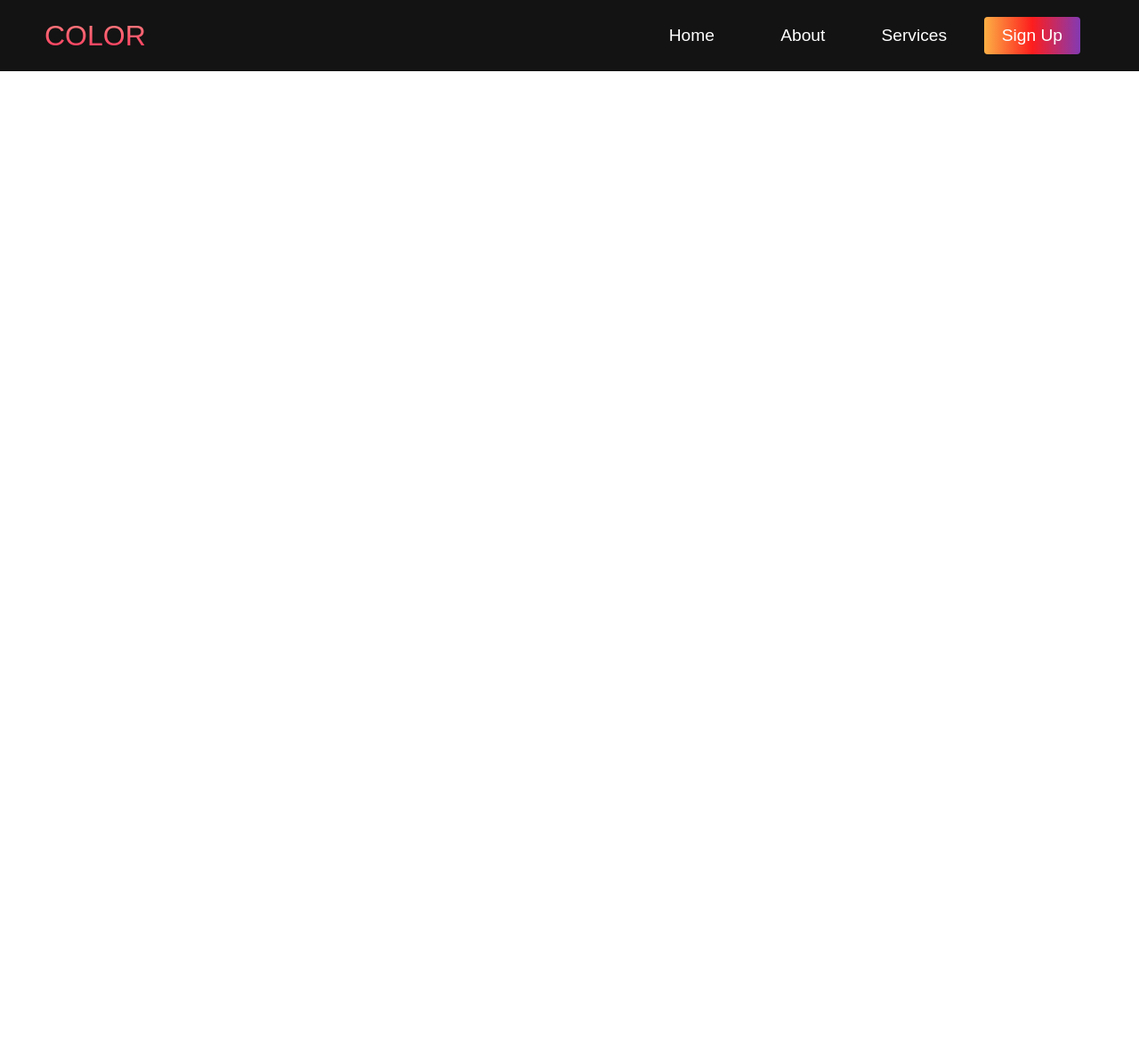
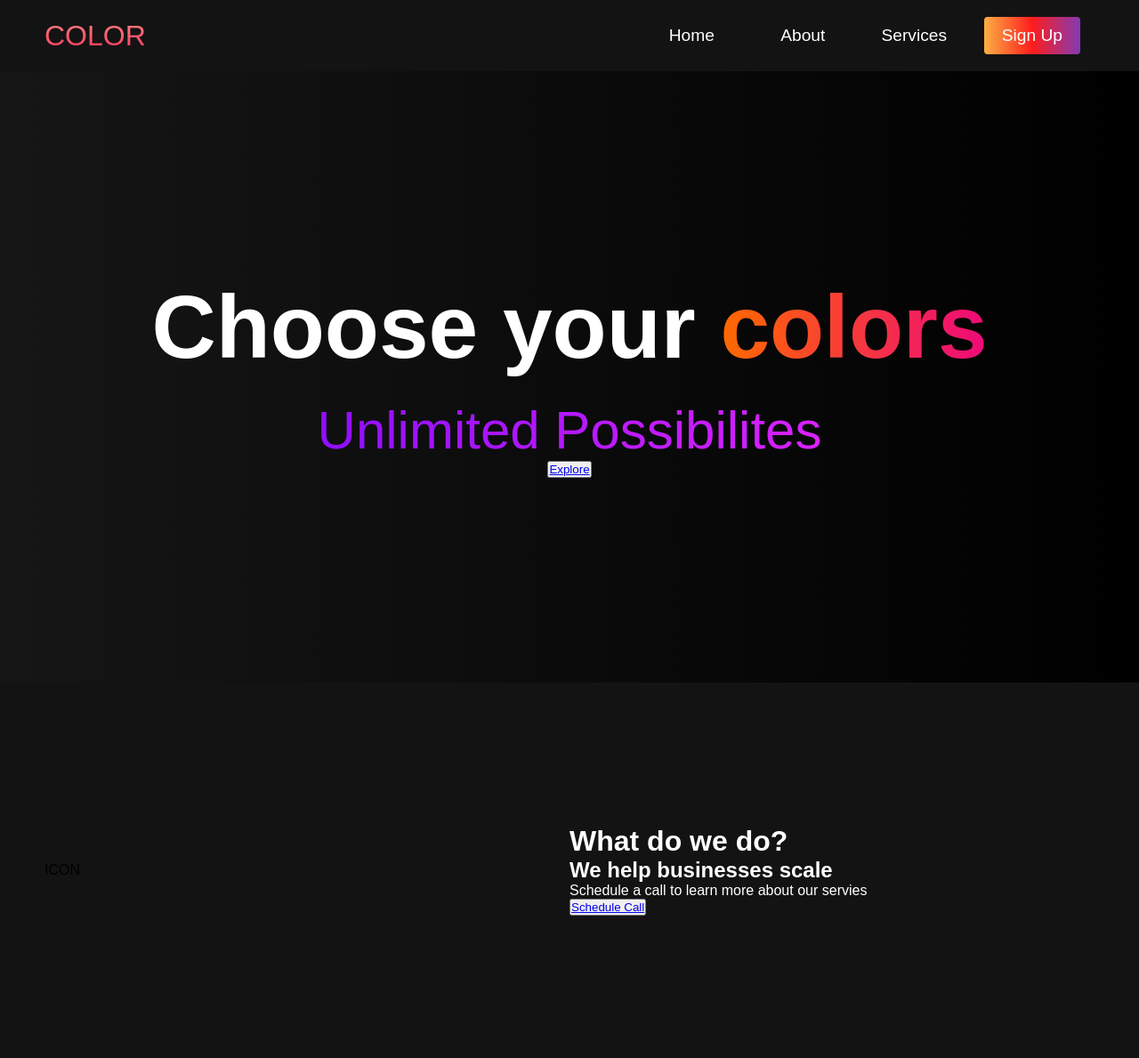
Before and after one commit to swapnil2352/Landing-Page-, a plain HTML site: page index.html in a window 1280 px wide. Shown: the whole page at 89% size. Before the commit the page ends 800 px from the top, so only its background shows below. Drawn offline with Linux system fonts and the light colour scheme.

Commit message:
Finished Hero Section

```diff
--- a/app.js
+++ b/app.js
@@ -0,0 +1,11 @@
+const menu = document.querySelector('#mobile-menu')
+const menuLinks = document.querySelector('.navbar__menu')
+
+// Display Mobile Menu
+
+const mobileMenu = ()=>{
+    menu.classList.toggle('is-active')
+    menuLinks.classList.toggle('active')
+}
+
+menu.addEventListener('click', mobileMenu);
--- a/index.html
+++ b/index.html
@@ -7,6 +7,8 @@
     <link rel="stylesheet" href="style.css">
 </head>
 <body>
+
+    <!-- Navbar -->
 
     <nav class="navbar">
         <div class="navbar__container">
@@ -32,5 +34,31 @@
             </ul>
         </div>
     </nav>
+
+
+    <!-- Hero -->
+    <div class="hero" id="home">
+        <div class="hero__container">
+            <h1 class="hero__heading">Choose your <span>colors</span></h1>
+            <p class="hero__description">Unlimited Possibilites</p>
+            <button class="main_btn"><a href="#">Explore</a></button>
+        </div>
+    </div>
+
+    <!-- About -->
+     <div class="main" id="about">
+        <div class="main__container">
+            <div class="main__img--container">
+                <div class="main__image--card">ICON</div>
+            </div>
+            <div class="main__content">
+                <h1>What do we do?</h1>
+                <h2>We help businesses scale</h2>
+                <p>Schedule a call to learn more about our servies</p>
+                <button class="main_btn"><a href="#">Schedule Call</a></button>
+            </div>
+        </div>
+     </div>
+<script src="app.js"></script>
 </body>
 </html>
--- a/style.css
+++ b/style.css
@@ -6,6 +6,7 @@
     scroll-behavior: smooth;
 }
 
+/* Navbar */
 .navbar{
     background: #131313;
     height: 80px;
@@ -192,3 +193,93 @@
         transform: translateY(-8px) rotate(-45deg);
     }
 }
+
+/* Heron */
+
+.hero{
+    background: #000000;
+    background: linear-gradient(to right, #161616, #000000);
+    padding: 200px 0;
+}
+
+.hero__container{
+    display: flex;
+    flex-direction: column;
+    justify-content: center;
+    align-items: center;
+    max-width: 1200px;
+    margin: 0 auto;
+    height: 90%;
+    text-align: center;
+    padding: 30px;
+}
+
+.hero__heading{
+    font-size: 100px;
+    margin-bottom: 24px;
+    color: #fff;
+}
+
+.hero__heading span{
+    background: #833ab4;
+    background: -webkit-linear-gradient(to right, #ff6a00, #ee0979);
+    background: linear-gradient(to right,  #ff6a00, #ee0979);
+
+    background-size: 100%;
+    -webkit-background-clip: text;
+    -moz-background-clip: text;
+    -webkit-text-fill-color: transparent;
+    -moz-text-fill-color: transparent;
+
+}
+
+.hero__description{
+    font-size: 60px;
+    background: #da22ff;
+    background: -webkit-linear-gradient(to right, #9114ff, #da22ff);
+    background: linear-gradient(to right,  #8f0eff, #da22ff);
+
+    background-size: 100%;
+    -webkit-background-clip: text;
+    -moz-background-clip: text;
+    -webkit-text-fill-color: transparent;
+    -moz-text-fill-color: transparent;
+}
+
+.highlight{
+    border-bottom: 4px rgb(132, 0 , 255);
+}
+
+@media screen and (max-width: 768px){
+    .hero__heading{
+        font-size: 60px;
+    }
+
+    .hero__description{
+        font-size: 40px;
+    }
+}
+
+/* About */
+.main{
+    background-color: #131313;
+    padding: 10rem 0;
+}
+
+.main__container{
+    display:grid;
+    grid-template-columns: 1fr 1fr;
+    align-items: center;
+    justify-content: center;
+    margin: 0 auto;
+    height: 90%;
+    z-index: 1;
+    width: 100%;
+    max-width: 1300px;
+    padding: 0 50px;
+}
+
+.main__content{
+    color: #fff;
+    width: 100%;
+}
```
